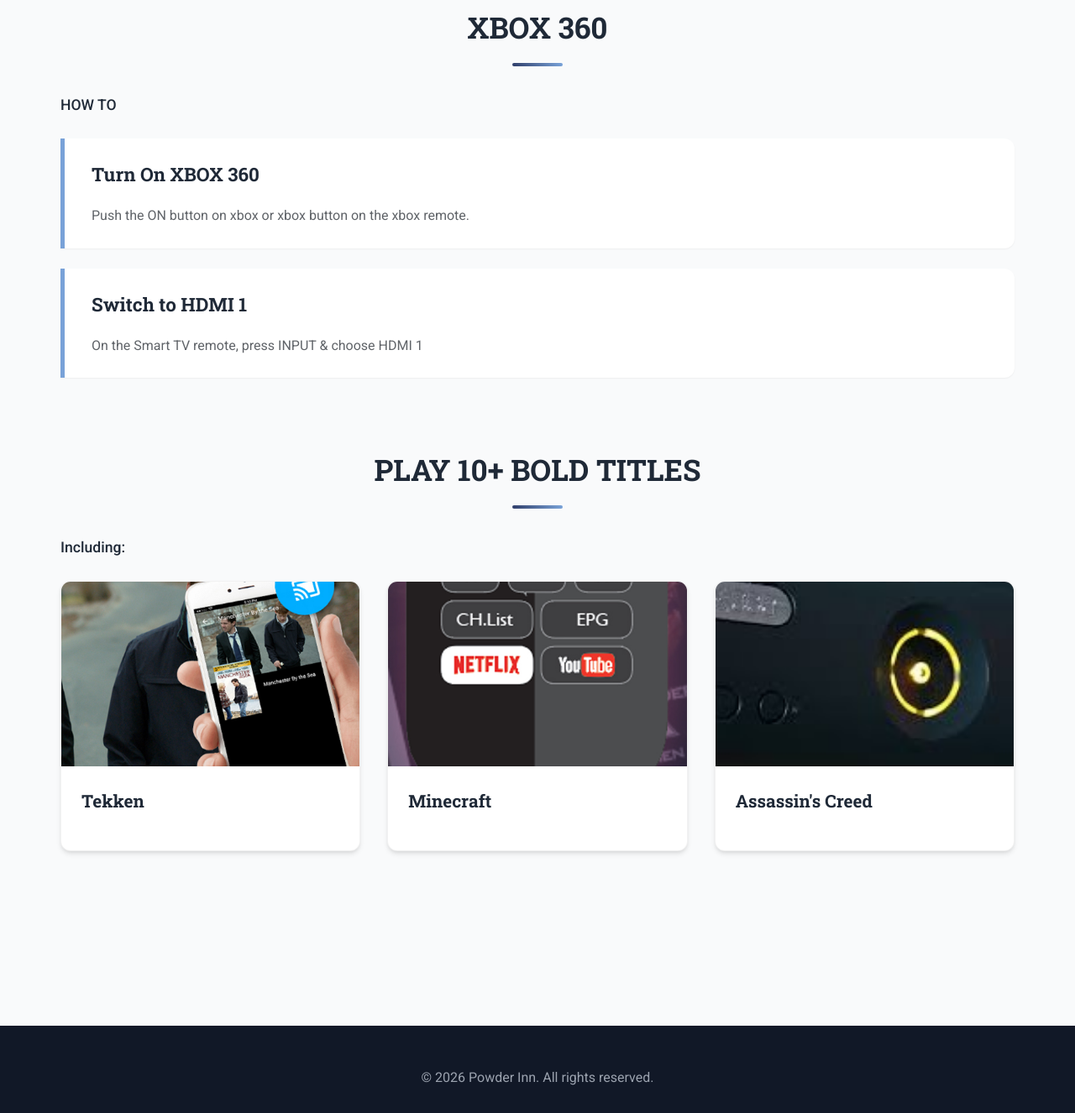
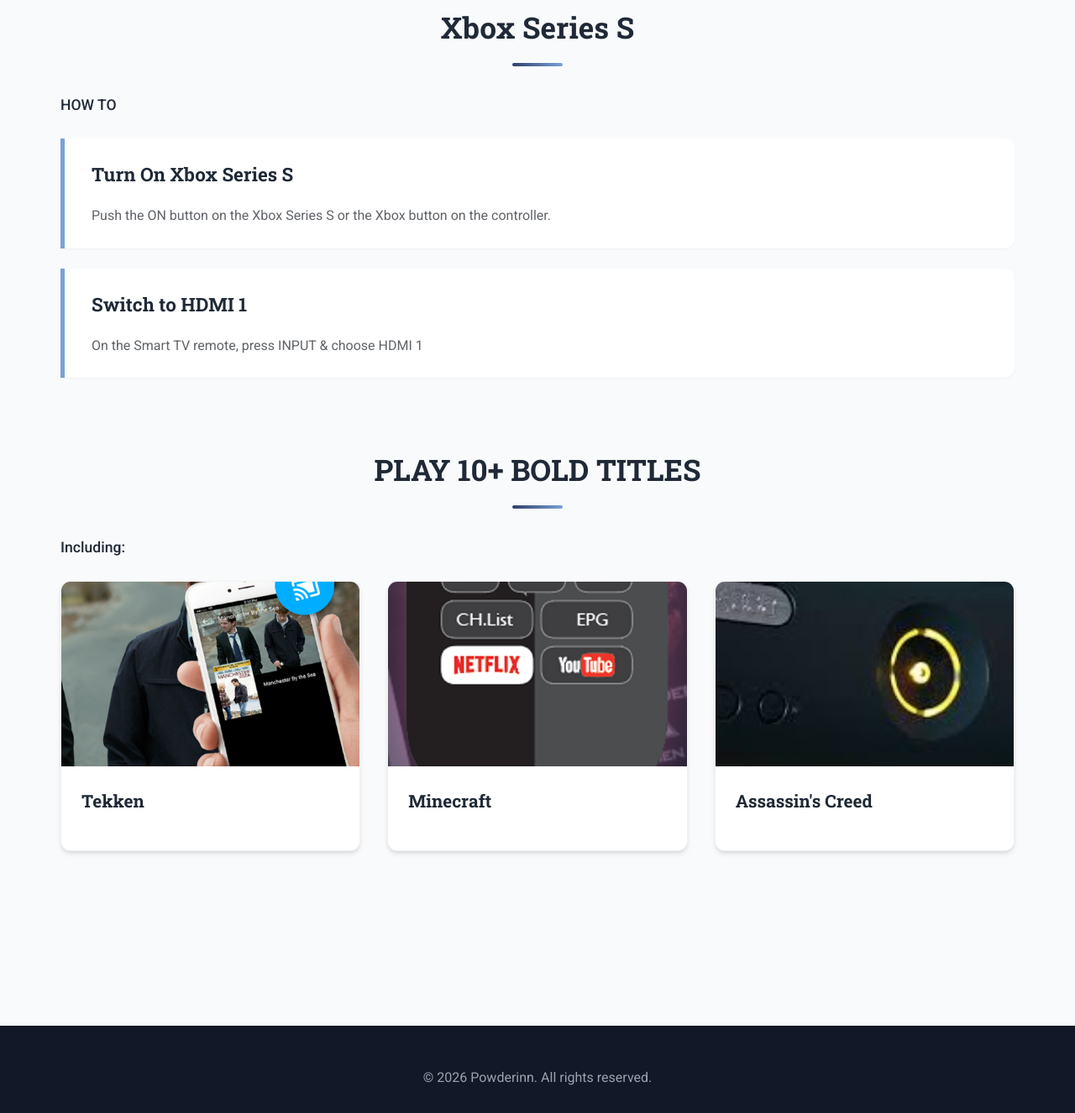
Before and after one commit to sepivip/pwderinn, a plain HTML site: page entertainment.html in a window 1280 px wide. Shown: the part 1471-2797 px from the top of the page at 84% size. Drawn offline with Linux system fonts and the light colour scheme.

Commit message:
Use Powderinn and name the console Xbox Series S (#1)
* Use Powderinn on guest-facing pages

Replace the two-word apartment name in titles, descriptions, alt text, and footers. Leave console model wording and check-in copy unchanged.

Co-authored-by: PowMowWow <sepivip@users.noreply.github.com>

* Name the console Xbox Series S

Replace Xbox 360 and model-less Xbox wording with Xbox Series S, and point the power button step at the controller.

Co-authored-by: PowMowWow <sepivip@users.noreply.github.com>

---------

Co-authored-by: Cursor Agent <cursoragent@cursor.com>
Co-authored-by: PowMowWow <sepivip@users.noreply.github.com>

```diff
--- a/entertainment.html
+++ b/entertainment.html
@@ -4,8 +4,8 @@
 <head>
   <meta charset="UTF-8">
   <meta name="viewport" content="width=device-width, initial-scale=1.0">
-  <meta name="description" content="Entertainment guide for Powder Inn - Smart TV, Netflix, Xbox 360 gaming.">
-  <title>Entertainment - Powder Inn</title>
+  <meta name="description" content="Entertainment guide for Powderinn - Smart TV, Netflix, Xbox Series S gaming.">
+  <title>Entertainment - Powderinn</title>
   <link rel="icon" type="image/svg+xml" href="images/favicon.svg">
   <link rel="preconnect" href="https://fonts.googleapis.com">
   <link rel="preconnect" href="https://fonts.gstatic.com" crossorigin>
@@ -17,8 +17,8 @@
   <nav class="navbar">
     <div class="nav-container">
       <a href="index.html" class="logo">
-        <img src="images/Hor Logo for dark bkg.svg" alt="Powder Inn" class="logo-dark-bg">
-        <img src="images/Hor Logo for White bkg.svg" alt="Powder Inn" class="logo-white-bg">
+        <img src="images/Hor Logo for dark bkg.svg" alt="Powderinn" class="logo-dark-bg">
+        <img src="images/Hor Logo for White bkg.svg" alt="Powderinn" class="logo-white-bg">
       </a>
       <button class="mobile-menu-toggle" aria-label="Toggle menu">☰</button>
       <ul class="nav-menu">
@@ -87,13 +87,13 @@
     </section>
 
     <section class="section">
-      <h2>XBOX 360</h2>
+      <h2>Xbox Series S</h2>
       <p style="font-weight: 500; font-size: 1.1rem; margin-bottom: 1.5rem;">HOW TO</p>
 
       <div class="instruction-box">
-        <h3>Turn On XBOX 360</h3>
+        <h3>Turn On Xbox Series S</h3>
         <p style="line-height: 1.8; color: #5f6368;">
-          Push the ON button on xbox or xbox button on the xbox remote.
+          Push the ON button on the Xbox Series S or the Xbox button on the controller.
         </p>
       </div>
 
@@ -133,7 +133,7 @@
   </main>
 
   <footer class="footer">
-    <p>&copy; <span id="year"></span> Powder Inn. All rights reserved.</p>
+    <p>&copy; <span id="year"></span> Powderinn. All rights reserved.</p>
     <p style="margin-top: 2rem;">
       <a href="index.html">Home</a>
       <a href="apartment.html">Apartment</a>
```
Also changed, not shown: apartment.html (+5 -5 lines), food.html (+5 -5 lines), index.html (+8 -8 lines), 1 other file.
